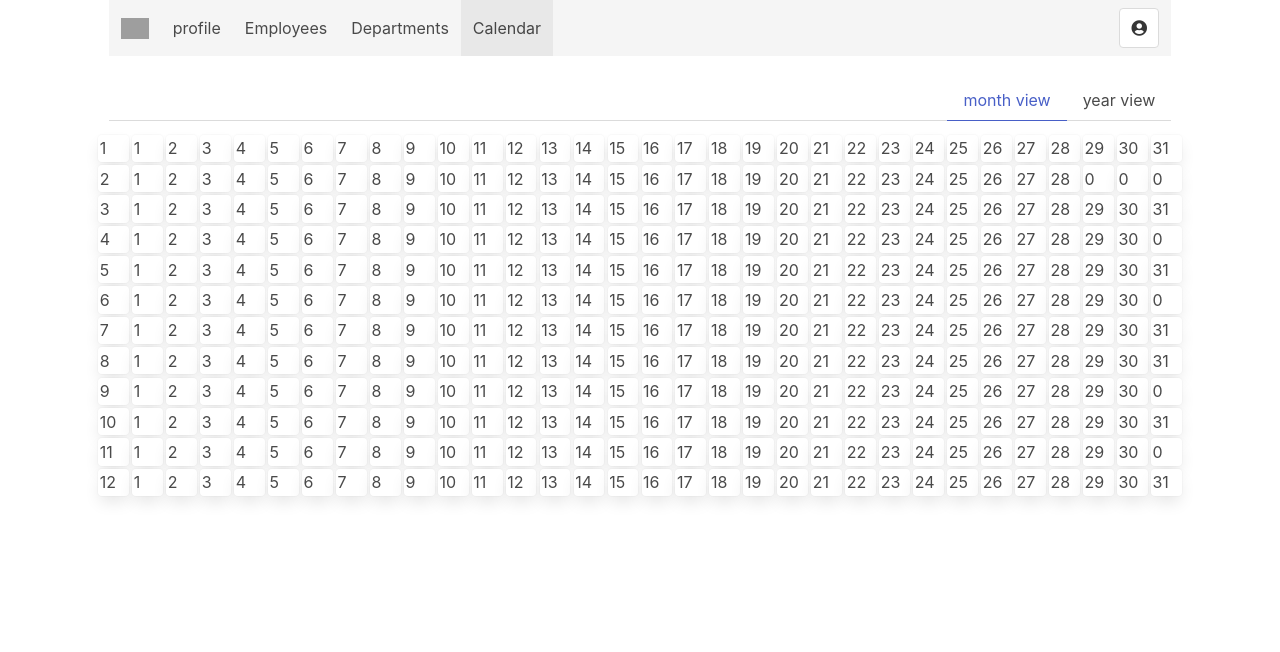
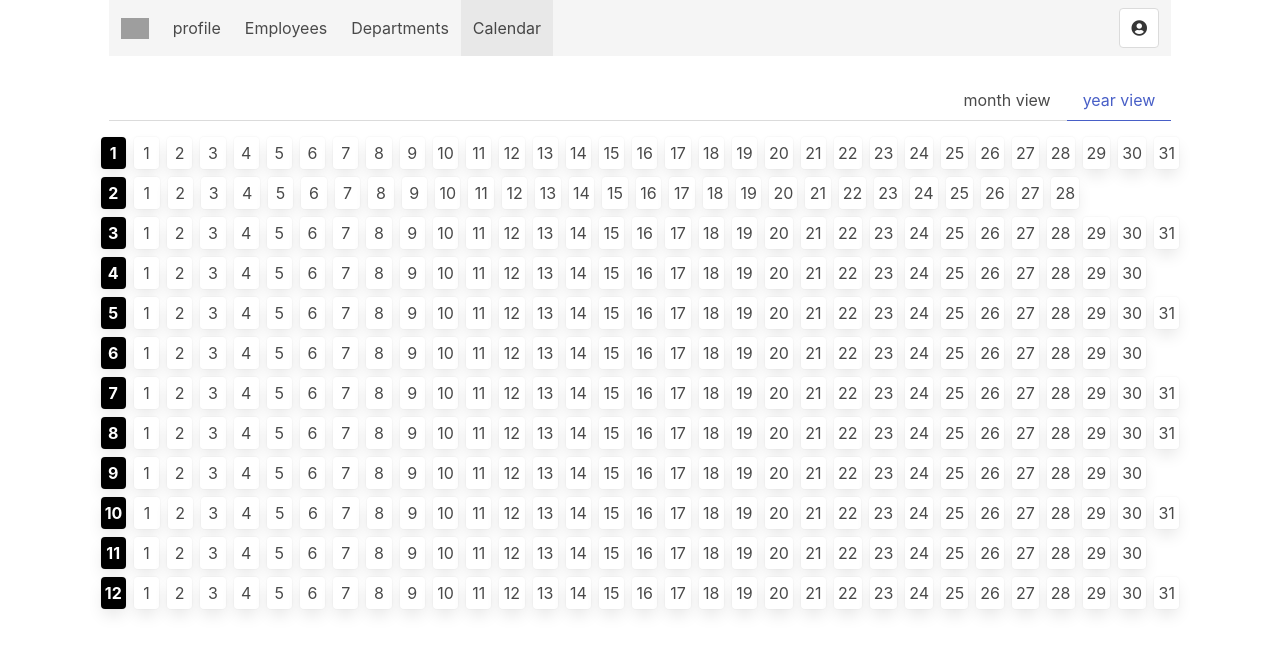
Before and after one commit to dabeng/hr, a React (Create React App) app: page /calendar/year-view in a window 1280 px wide. Shown: the top 652 px of the page. Built offline with nearby package versions, Linux system fonts and the light colour scheme; sample sign-in values are in the browser's storage; grey boxes are pictures that could not be loaded.

Commit message:
add styles for yearview

```diff
--- a/src/features/calendar/Calendar.js
+++ b/src/features/calendar/Calendar.js
@@ -3,12 +3,14 @@ import {
   Routes,
   Route,
   Link,
+  useLocation
 } from "react-router-dom";
 import YearView from "./YearView";
 import MonthView from "./MonthView";
 
 const Calendar = () => {
-  const [activeView, setActiveView] = useState('month-view');
+  const location = useLocation();
+  const [activeView, setActiveView] = useState(location.pathname === '/calendar' ? 'month-view' : location.pathname.split('/').slice(-1)[0]);
 
   function openView(e) {
     if (e.target.nodeName === 'A') {
@@ -32,7 +34,6 @@ const Calendar = () => {
 
       <Routes>
         <Route index element={<MonthView />} />
-        <Route path="month-view" element={<MonthView />} />
         <Route path="year-view" element={<YearView />} />
       </Routes>
     </div>
--- a/src/features/calendar/YearView.js
+++ b/src/features/calendar/YearView.js
@@ -9,39 +9,20 @@ const YearView = () => {
     let rows = [];
     for (var i = 0; i < 12; i++) {
       let columns = [];
+      let daysInMonth = dayjs().month(i).daysInMonth();
       for (var j = 0; j < 32; j++) {
-        if (j===0) {
-          columns.push(<div className={`column ${styles.column}`} key={j}>
-          <div className="card">
+        columns.push(<div className={`column ${styles.column}`} key={j}>
+          <div className={"card" + (j === 0 ? ` ${styles.month_card}` : "") + (j > daysInMonth ? ` ${styles.placeholder_card}` : "")}>
             <div className={`card-content ${styles.card_content}`}>
               <div className="content">
-                {i + 1}
+                {j === 0 ? i + 1 :
+                  (j > daysInMonth ? 0 : j
+                  )
+                }
               </div>
             </div>
           </div>
         </div>);
-        } else if (j > dayjs().month(i).daysInMonth()) {
-          columns.push(<div className={`column ${styles.column}`} key={j}>
-          <div className="card">
-            <div className={`card-content ${styles.card_content}`}>
-              <div className="content">
-                {"0"}
-              </div>
-            </div>
-          </div>
-        </div>);
-        } else {
-          columns.push(<div className={`column ${styles.column}`} key={j}>
-          <div className="card">
-            <div className={`card-content ${styles.card_content}`}>
-              <div className="content">
-                {j}
-              </div>
-            </div>
-          </div>
-        </div>);
-        }
-
       }
       rows.push(<div className="columns is-mobile" key={i}>{columns}</div>);
     }
--- a/src/features/calendar/YearView.module.scss
+++ b/src/features/calendar/YearView.module.scss
@@ -1,7 +1,18 @@
 .column {
-  padding: 0.1rem;
+  padding: 0.25rem;
+  text-align: center;
 }
 
 .card_content {
-  padding: 0.1rem;
+  padding: 0.25rem;
 }
+
+.month_card {
+  color: #fff;
+  font-weight: bold;
+  background-color: #000;
+}
+
+.placeholder_card {
+  visibility: hidden;
+}
```
